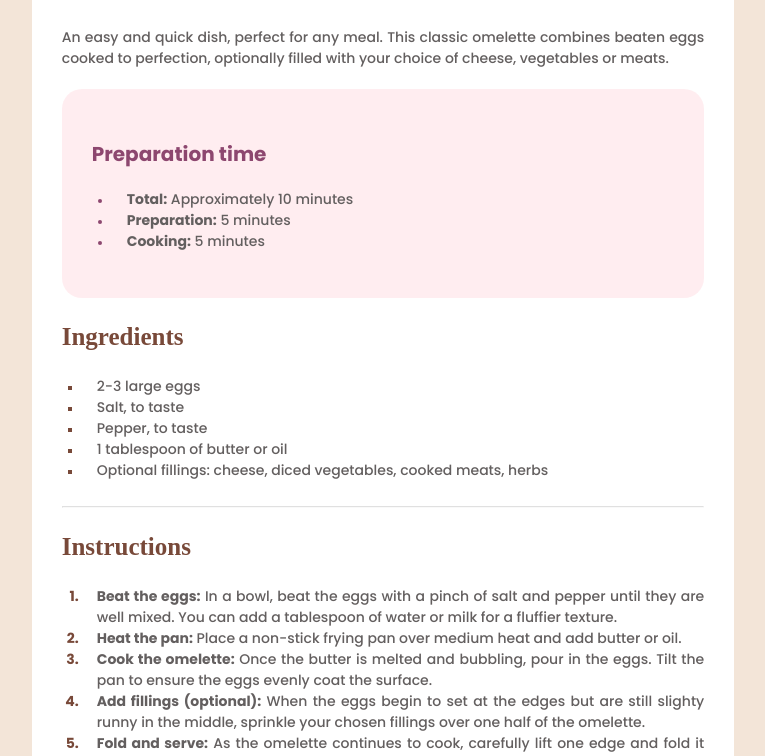
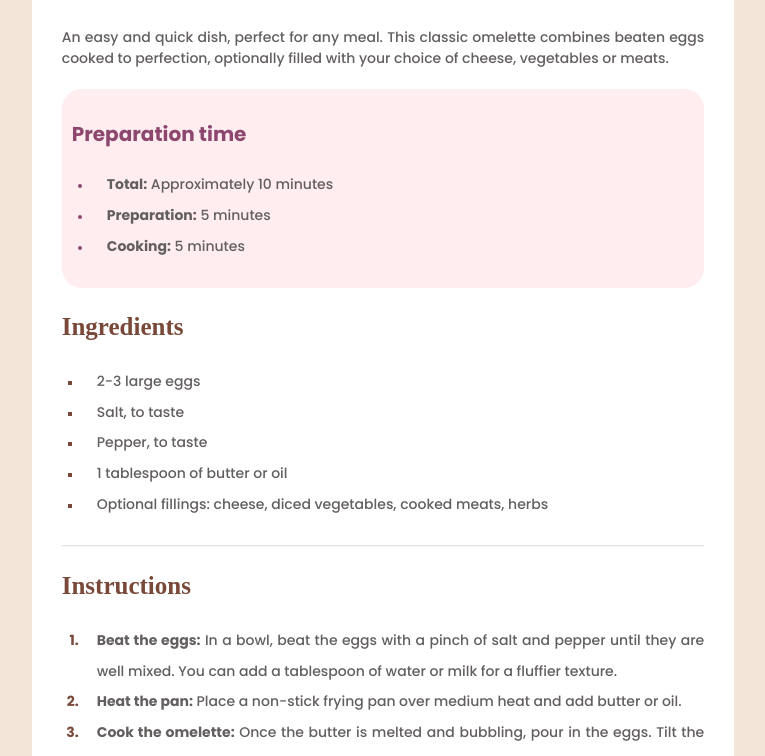
Before and after one commit to AndreLucas0/Recipe, a plain HTML site: page index.html in a window 1280 px wide. Shown: the part 413-1169 px from the top of the page, without its empty margins (257-1022 px from the left). Drawn offline with Linux system fonts and the light colour scheme; a web font is replaced by a local one.

Commit message:
Projeto finalizado corrigido

```diff
--- a/style.css
+++ b/style.css
@@ -15,7 +15,7 @@ body {
     max-width: 170mm;
     background-color: rgba(255, 211, 218, 0.4);
     border-radius: 20px;
-    padding: 30px;
+    padding: 10px;
     margin: 20px auto;
 }
 
@@ -26,7 +26,7 @@ body {
 }
 
 /* Ajustes na ul e li de diferentes ID's */
-#Preparation_time{
+#Preparation_time {
     padding: 0px;
 }
 
@@ -41,6 +41,7 @@ body {
 
 #Preparation_topics li {
     padding-left: 15px;
+    line-height: 2.2;
 }
 
 #Ingredients ul {
@@ -56,6 +57,7 @@ body {
 #Ingredients li {
     padding-left: 15px;
     text-align: justify;
+    line-height: 2.2;
 }
 
 #Instructions ol {
@@ -70,6 +72,7 @@ body {
 #Instructions li {
     padding-left: 15px;
     text-align: justify;
+    line-height: 2.2;
 }
 
 /* Ajustes no elemento hr */
```
